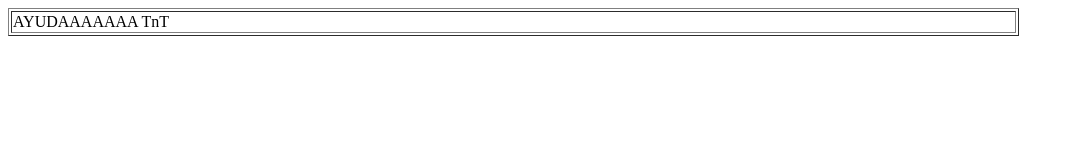
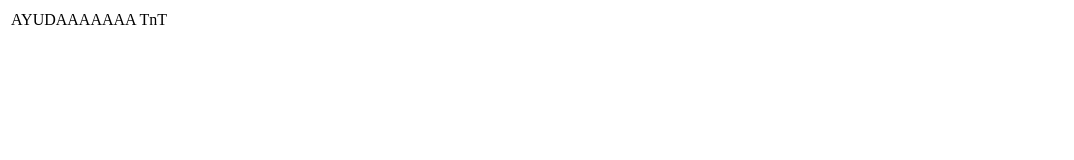
Before and after one commit to newtmasesreala5-art/YA-ME-PERDI, a plain HTML site: page INDEX.html in a window 1280 px wide. Shown: the whole page, without its empty margins (0-1074 px from the left). Drawn offline with Linux system fonts and the light colour scheme.

Commit message:
Update INDEX.html

```diff
--- a/INDEX.html
+++ b/INDEX.html
@@ -4,7 +4,7 @@
       <title>EJERCICIO DE PRUEBA</title>
   </head>
   <body>
-    <table width="80%" aling="center" border="1px">
+    <table width="80%" aling="center">
       <tr>
         <td>AYUDAAAAAAA TnT</td>
       </tr>
```
